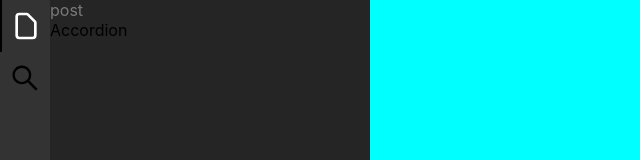
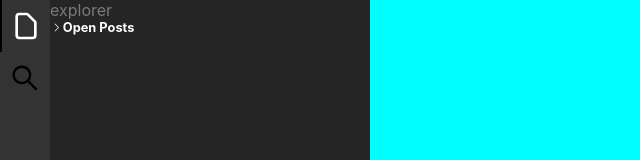
Before and after one commit to JaeWonLee3003/vs-blog, a React (Create React App) app: page / in a window 1280 px wide. Shown: the top 160 px of the page, without its empty margins (0-640 px from the left). Built offline with nearby package versions, Linux system fonts and the light colour scheme.

Commit message:
addAccordion

```diff
--- a/src/components/Accordion.js
+++ b/src/components/Accordion.js
@@ -1,7 +1,34 @@
-import React from "react";
+import React, { useState } from "react";
+import styled from "styled-components";
+import { VscChevronRight } from "react-icons/vsc";
 
-function Accordion() {
-  return <div>Accordion</div>;
+function Accordion({ title, children }) {
+  const [expended, setExpended] = useState(false);
+
+  return (
+    <>
+      <AccordionWrap
+        onClick={() => {
+          setExpended(!expended);
+        }}
+      >
+        <VscChevronRight />
+        <sapn>{title}</sapn>
+      </AccordionWrap>
+      {expended && <div>{children}</div>}
+    </>
+  );
 }
+export default Accordion;
 
-export default Accordion;
+const AccordionWrap = styled.div`
+  display: flex;
+  align-items: center;
+  color: white;
+  font-weight: bold;
+  font-size: 0.8rem;
+
+  > span {
+    padding-left: 5px;
+  }
+`;
--- a/src/components/Main.js
+++ b/src/components/Main.js
@@ -7,7 +7,7 @@
 const listArr = [
   {
     icon: <HiOutlineDocument size={32} />,
-    path: "post",
+    path: "explorer",
   },
   {
     icon: <AiOutlineSearch size={32} />,
@@ -31,10 +31,13 @@
           </IconWarp>
         ))}
       </LeftBar>
-      <LeftContent>
-        <p>{listArr[selected].path}</p>
-        <Accordion></Accordion>
-      </LeftContent>
+
+      {selected !== null && listArr[selected] && (
+        <LeftContent>
+          <p>{listArr[selected]?.path}</p>
+          <Accordion title="Open Posts">내용</Accordion>
+        </LeftContent>
+      )}
     </Warp>
   );
 }
```
